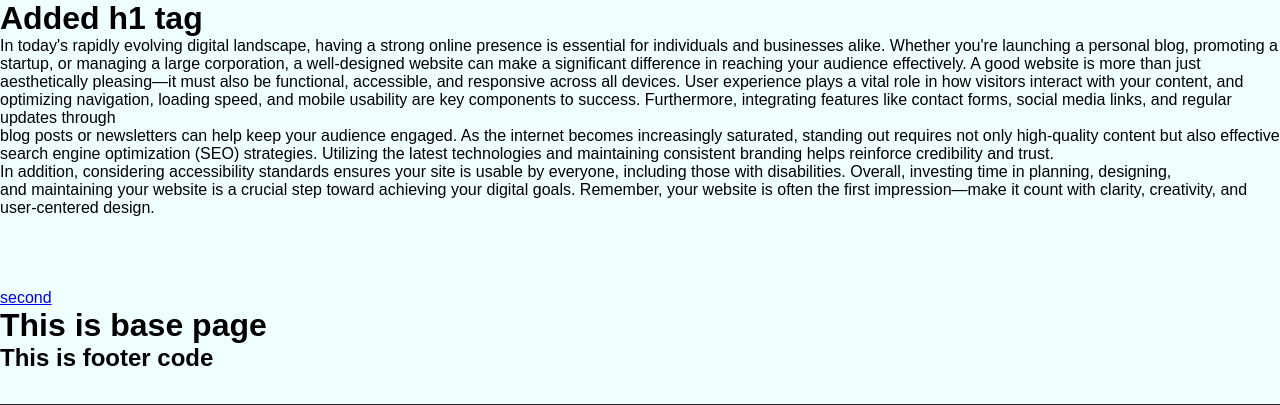
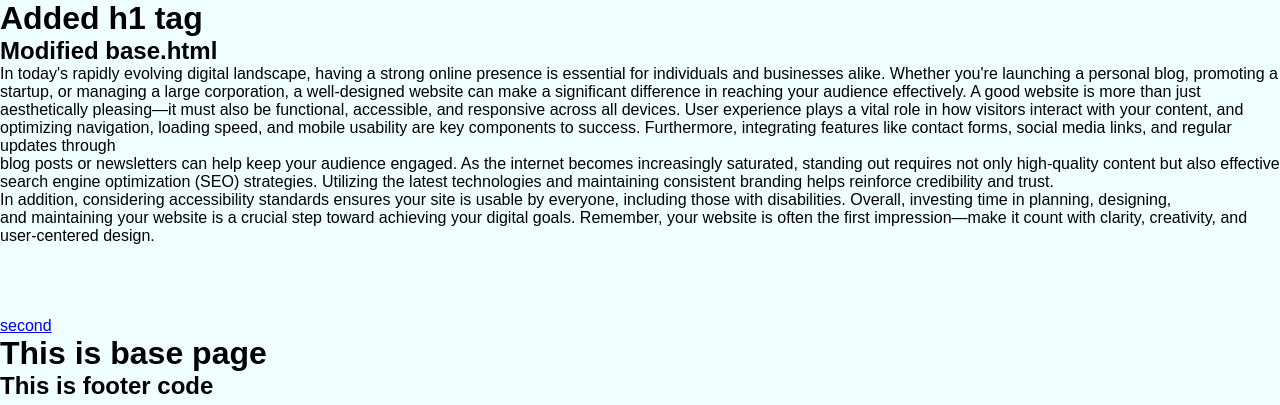
Before and after one commit to vardhanguru/overallProject, a Django app: page /overallapp/first/ in a window 1280 px wide. Shown: the part 44-449 px from the top of the page. Run offline with Django 5.2, Linux system fonts and the light colour scheme.

Commit message:
Modified base.html

```diff
--- a/templates/base.html
+++ b/templates/base.html
@@ -157,6 +157,7 @@
         </ul>
       </nav>
       <h1>Added h1 tag</h1>
+      <h2>Modified base.html</h2>
 
 
       <p>
```
